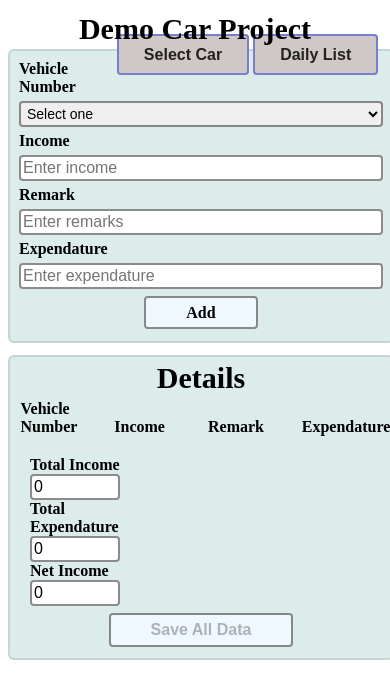
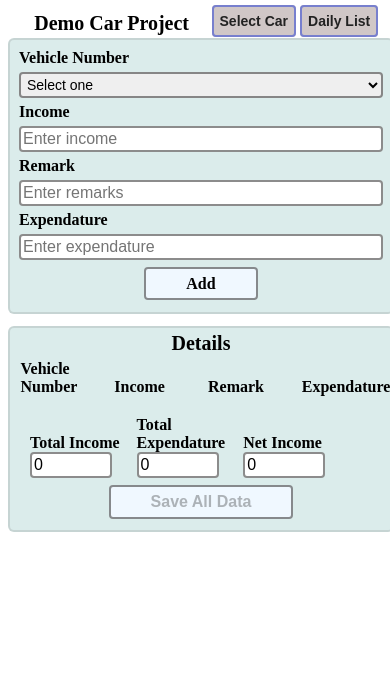
Before and after one commit to FRSummit/mamun-heroku, a PHP site: page / in a window 390 px wide. Shown: the top 699 px of the page. Run offline with PHP 8.4, Linux system fonts and the light colour scheme; some libraries are stand-ins or nearby versions.

Commit message:
new changes

```diff
--- a/index.css
+++ b/index.css
@@ -116,7 +116,8 @@ table, th, td {
 					width: 100%;
 				}
 				.total-section div {
-					display: block !important;
+					/*display: block !important;*/
+					width: 30% !important;
 				}
 			}
 			.detail-section {
--- a/index.html
+++ b/index.html
@@ -21,13 +21,22 @@
 				text-decoration: none;
 				color: #222;
 			}
+			@media only screen and (max-width: 767px) {
+				.link-page a {
+					font-size: 14px;
+					padding: 6px;
+				}
+				.title {
+					font-size: 20px !important;
+				}
+			}
 		</style>
     </head>
     <body>
         <div align="center">
             <div style="padding: 1%;">
 				<div style="display: inline-block;">
-					<p style="font-size: 30px; font-weight: bold; margin: 0;">Demo Car Project</p>
+					<p class="title" style="font-size: 30px; font-weight: bold; margin: 0;">Demo Car Project</p>
 				</div>
 				<div class="link-page">
 					<a href="car.html">Select Car</a>
@@ -96,7 +105,7 @@
 
 			<div class="detail-section">
 				<div>
-					<p style="font-size: 30px; font-weight: bold; margin: 0;">Details</p>
+					<p class="title" style="font-size: 30px; font-weight: bold; margin: 0;">Details</p>
 				</div>
                 <div class="dtl-in-section-vno">
 					<div class="label-section">
```
Also changed, not shown: daily-list.html (+51 -28 lines).
